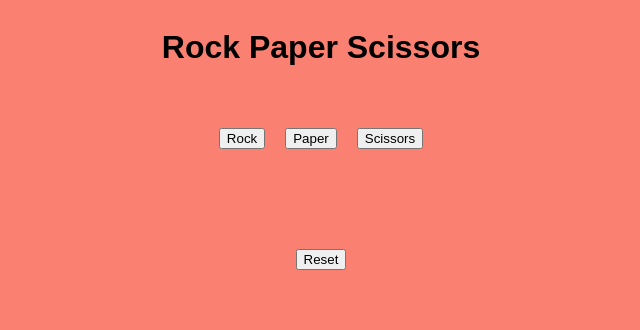
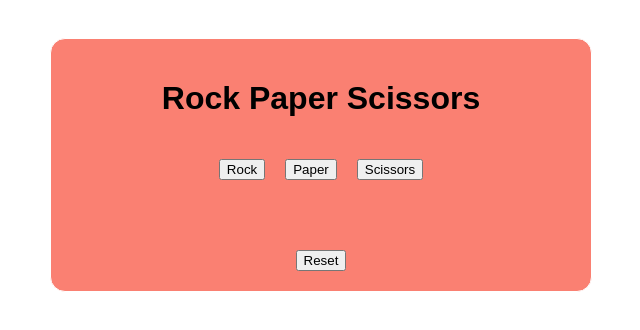
Before and after one commit to one987/Odin-Rock-Paper-Scissors, a plain HTML site: page index.html in a window 1280 px wide. Shown: the whole page, without its empty margins (319-959 px from the left). Drawn offline with Linux system fonts and the light colour scheme.

Commit message:
various UI tweaks

```diff
--- a/index.html
+++ b/index.html
@@ -1,5 +1,6 @@
 <!DOCTYPE html>
 <html lang="en">
+
 <head>
     <meta charset="UTF-8">
     <meta http-equiv="X-UA-Compatible" content="IE=edge">
@@ -9,11 +10,13 @@
     <link rel="stylesheet" href="style.css">
 
 </head>
+
 <body>
-    <header>
+    <div class="container">
+        <div class="header">
             <h1 class="title">Rock Paper Scissors</h1>
 
-    </header>
+        </div>
 
         <div class="game-square">
             <div><button type="button" id="rock">Rock</button></div>
@@ -29,5 +32,7 @@
             <div class="win"></div>
         </div>
         <div class="reset"><button type="button" id="reset">Reset</button></div>
+    </div>
 </body>
+
 </html>
--- a/javascript.js
+++ b/javascript.js
@@ -26,6 +26,8 @@ document.getElementById('scissors').onclick = () => {
 document.getElementById('reset').onclick = () => {
     botScore = 0;
     userScore = 0;
+    selections.textContent = "";
+    message.textContent = "Choose Rock, Paper or Scissors to start a game!";
     score.textContent = `Score:  You: ${userScore}  Bot: ${botScore}`;
     win.textContent = "";
 }
--- a/style.css
+++ b/style.css
@@ -1,9 +1,20 @@
 body {
-    background-color: salmon;
     font-family: Arial, Helvetica, sans-serif;
+    display: flex;
+    justify-content: center;
 }
 
-header {
+.container {
+    background-color: salmon;
+    padding: 20px;
+    margin-top: 30px;
+    border: 1px solid white;
+    border-radius: 15px;
+    width: 500px;
+
+}
+
+.header {
     display: flex;
     justify-content: center;
     align-items: center;
@@ -11,7 +22,7 @@ header {
 
 
 .game-square {
-    margin-top: 40px;
+    margin-top: 20px;
     display: flex;
     justify-content: center;
     align-items: center;
@@ -19,7 +30,7 @@ header {
 }
 
 .game-info {
-    margin-top: 40px;
+    margin-top: 20px;
     display: flex;
     flex-direction: column;
     justify-content: center;
@@ -28,7 +39,7 @@ header {
 }
 
 .reset {
-    margin-top: 30px;
+    margin-top: 20px;
     display: flex;
     justify-content: center;
 }
```
Lines whose indentation alone changed are shown as unchanged.
